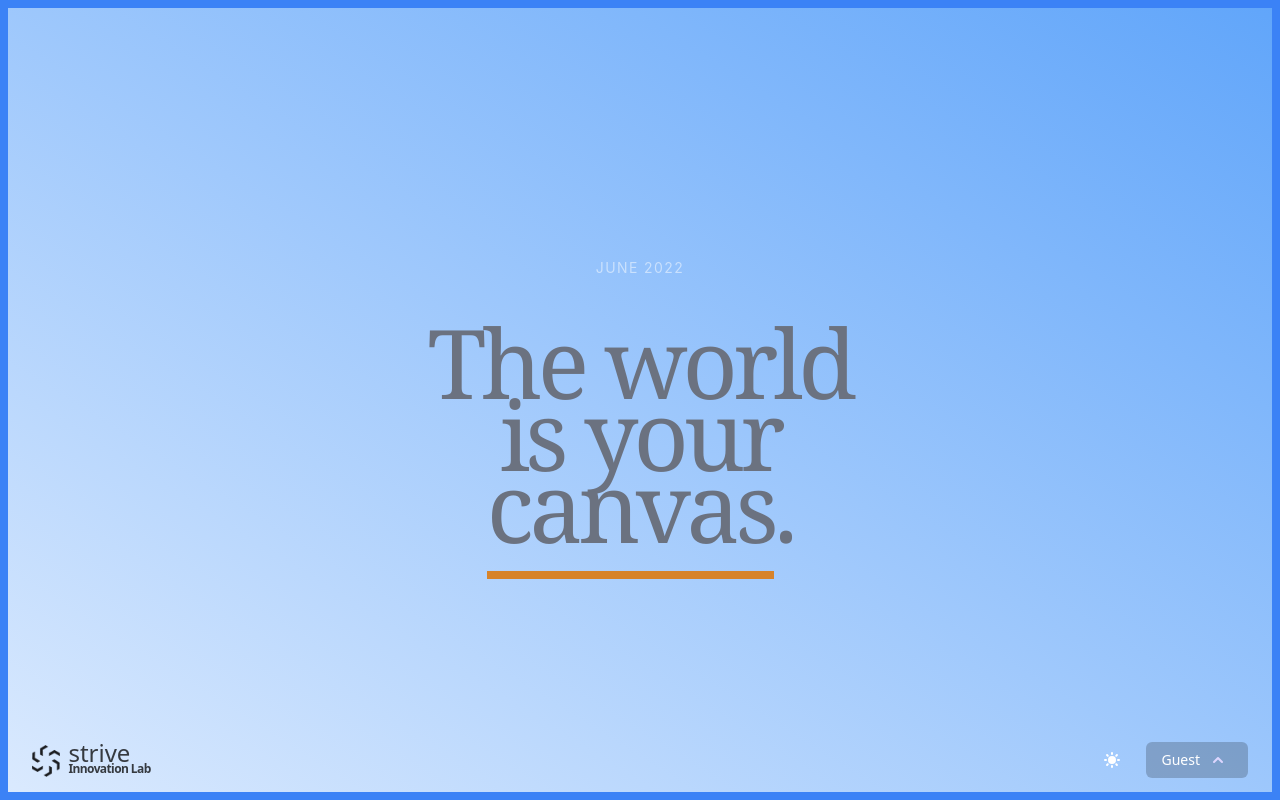
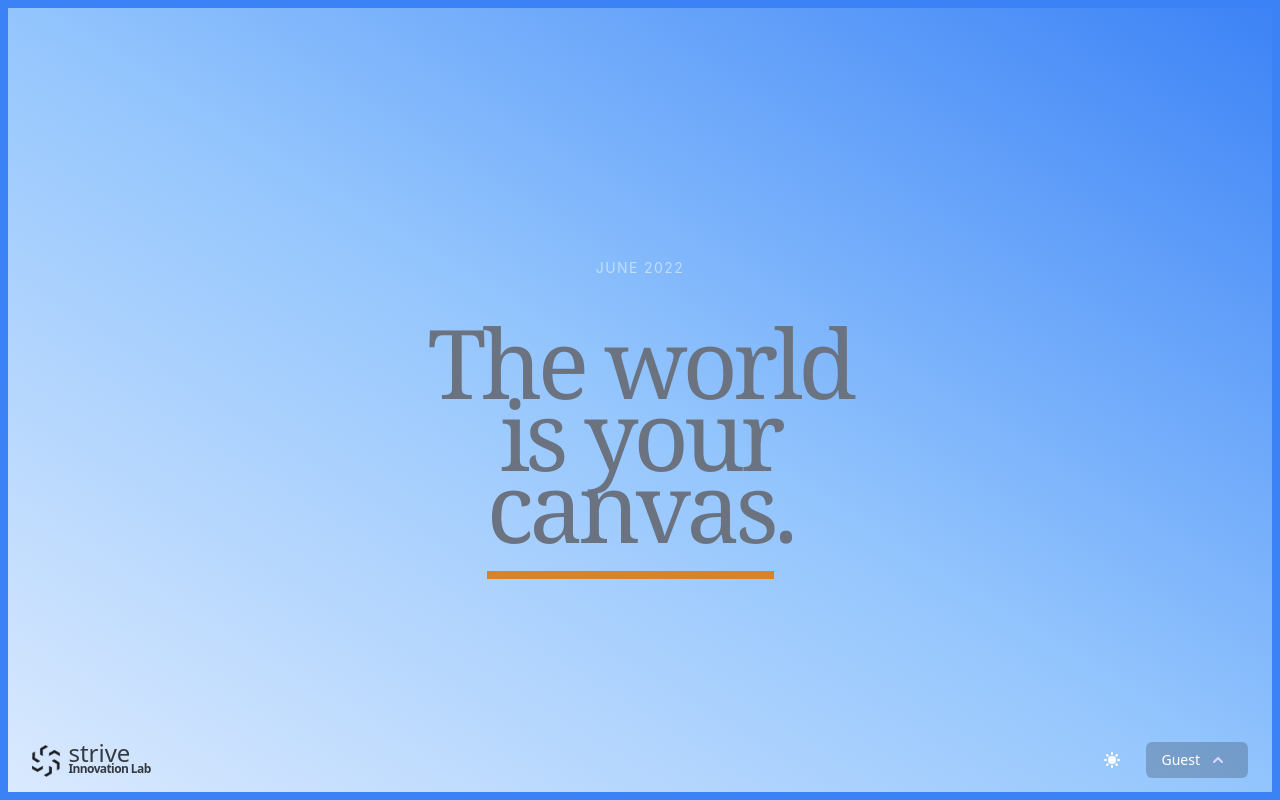
Before and after one commit to cassler/strive-hackathon-website, a React (Vite) app: page / in a window 1280 px wide. Built offline with nearby package versions, Linux system fonts and the light colour scheme; no server answers.

Commit message:
background tweaks

```diff
--- a/src/styles/tailwind.css
+++ b/src/styles/tailwind.css
@@ -38,7 +38,7 @@
 
     @apply min-h-screen;
     @apply dark:from-brand-300 dark:to-brand-900;
-    @apply from-brand-400 to-brand-100;
+    @apply from-brand-500 via-brand-300 to-brand-100;
     @apply bg-gradient-to-bl;
     @apply transition-all duration-200;
   }
```
